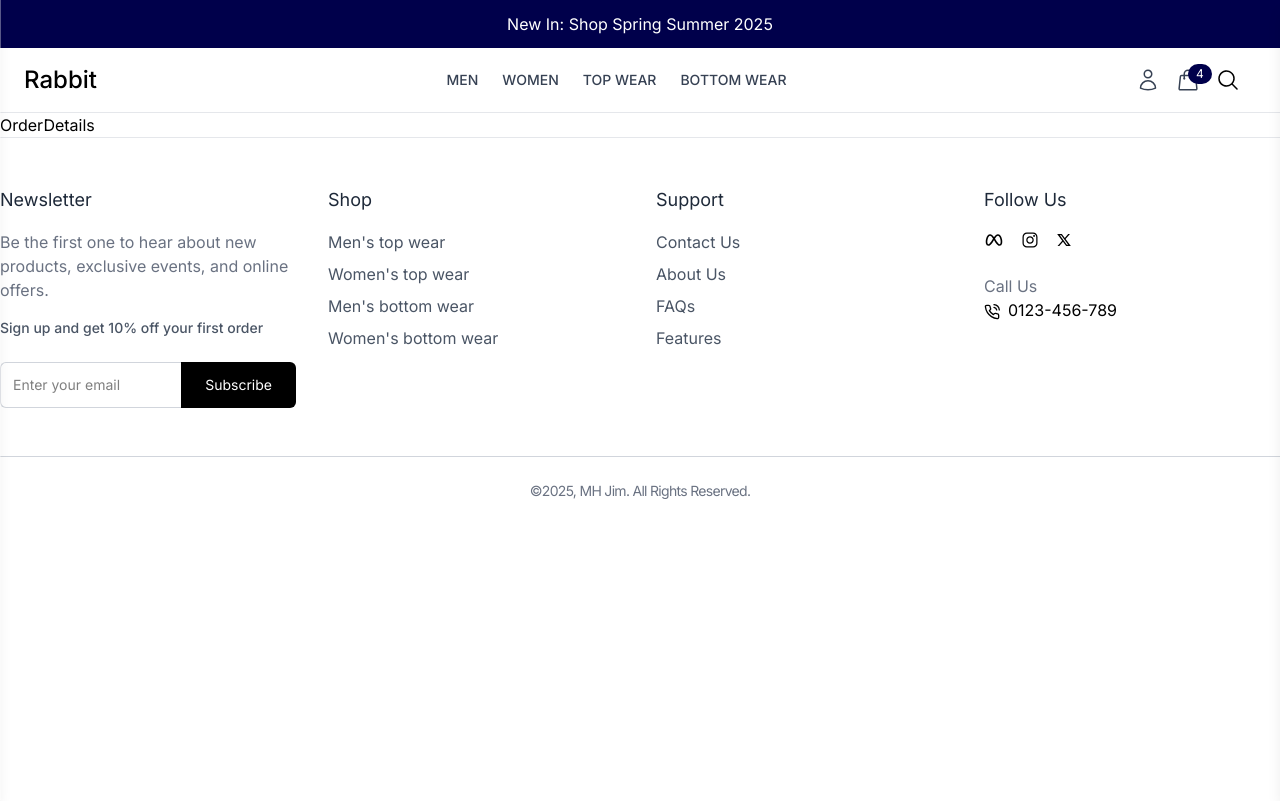
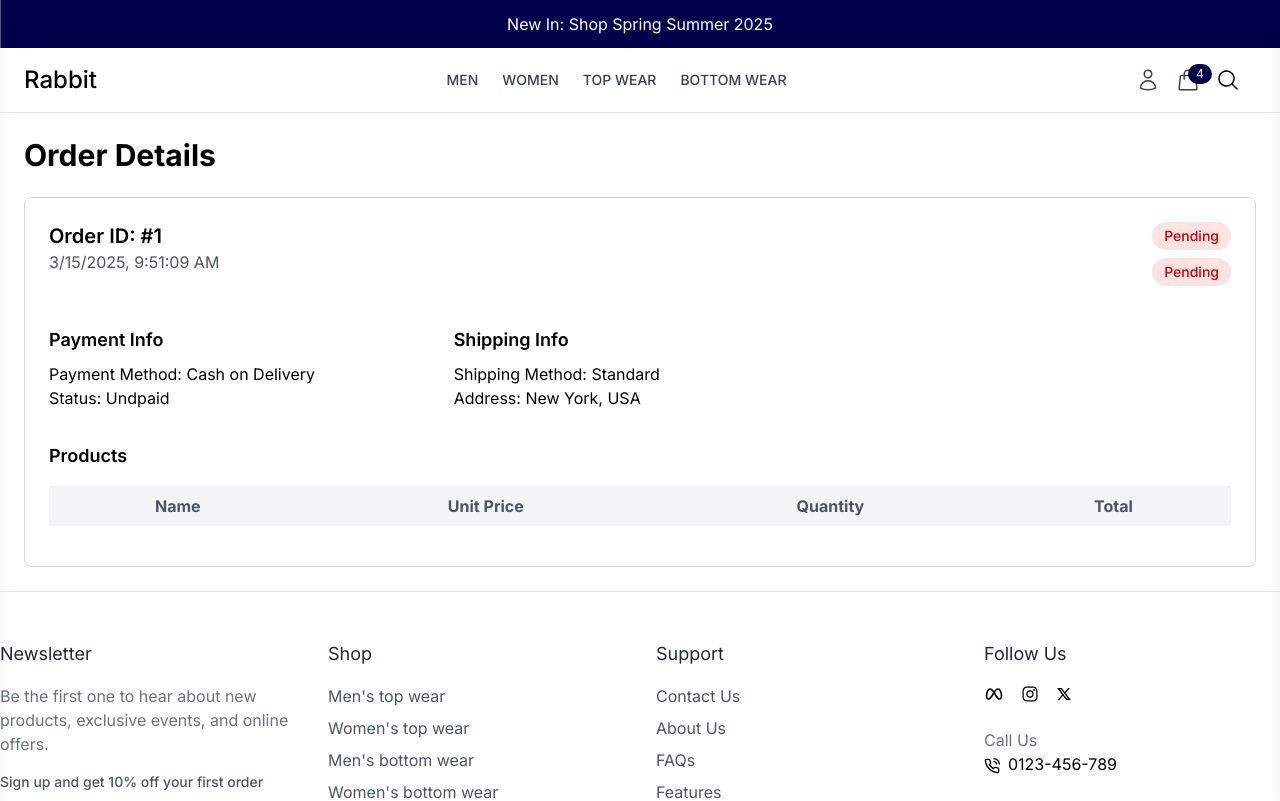
Before and after one commit to mehedihjim/rabbit, a React (Vite) app in the folder frontend/: page /order/1 in a window 1280 px wide. Shown: the top 801 px of the page. Built offline with nearby package versions, Linux system fonts and the light colour scheme.

Commit message:
orderdetails- tbody

```diff
--- a/frontend/src/pages/OrderDetails.jsx
+++ b/frontend/src/pages/OrderDetails.jsx
@@ -1,5 +1,5 @@
 import { useEffect, useState } from "react";
-import { React, useParams } from "react-router";
+import { useParams } from "react-router";
 
 const OrderDetails = () => {
   const { id } = useParams();
@@ -12,12 +12,107 @@ const OrderDetails = () => {
       isPaid: false,
       isDelivered: false,
       paymentMethod: "Cash on Delivery",
+      shippingMethod: "Standard",
       shippingAddress: { city: "New York", coutnry: "USA" },
-      orderItems: { productId: "1", coutnry: "USA" },
+      orderItems: [
+        {
+          productId: "1",
+          name: "Hoodie",
+          price: 120,
+          quantity: 4,
+          image: "https://picsum.photos/150?random=1",
+        },
+        {
+          productId: "2",
+          name: "Shorts",
+          price: 120,
+          quantity: 4,
+          image: "https://picsum.photos/150?random=2",
+        },
+        {
+          productId: "3",
+          name: "Bandana",
+          price: 40,
+          quantity: 1,
+          image: "https://picsum.photos/150?random=3",
+        },
+      ],
     };
-  });
+    setOrderDetails(mockOrderDetails);
+  }, [id]);
 
-  return <div>OrderDetails</div>;
+  return (
+    <div className="max-w-7xl mx-auto p-4 sm:p-6">
+      <h2 className="text-2xl md:text-3xl font-bold mb-6">Order Details</h2>
+      {!orderDetails ? (
+        <p>No Order details found</p>
+      ) : (
+        <div className="p-4 sm:p-6 rounded-lg border border-gray-300">
+          <div className="flex flex-col sm:flex-row justify-between mb-8">
+            <div className="">
+              <h3 className="text-lg md:text-xl font-semibold">
+                Order ID: #{orderDetails._id}
+              </h3>
+              <p className="text-gray-600">
+                {new Date(orderDetails.createdAt).toLocaleString()}
+              </p>
+            </div>
+            <div className="flex flex-col items-start sm:items-end mt-4 sm:mt-0">
+              <span
+                className={`${
+                  orderDetails.isPaid
+                    ? "bg-green-100 text-green-700 "
+                    : "bg-red-100 text-red-700"
+                } px-3 py-1 rounded-full text-start text-sm font-medium mb-2`}
+              >
+                {orderDetails.isPaid ? "Approved" : "Pending"}
+              </span>
+              <span
+                className={`${
+                  orderDetails.isDelivered
+                    ? "bg-green-100 text-green-700 "
+                    : "bg-red-100 text-red-700"
+                } px-3 py-1 rounded-full text-start text-sm font-medium mb-2`}
+              >
+                {orderDetails.isDelivered ? "Delivered" : "Pending"}
+              </span>
+            </div>
+          </div>
+          {/* Customer Info*/}
+          <div className="grid grid-cols-1 sm:grid-cols-2 md:grid-cols-3 gap-8 mb-8">
+            <div className="">
+              <h4 className="text-lg font-semibold mb-2">Payment Info</h4>
+              <p className="">Payment Method: {orderDetails.paymentMethod}</p>
+              <p className="">
+                Status: {orderDetails.isPaid ? "Paid" : "Undpaid"}
+              </p>
+            </div>
+            <div className="">
+              <h4 className="text-lg font-semibold mb-2">Shipping Info</h4>
+              <p className="">Shipping Method: {orderDetails.shippingMethod}</p>
+              <p className="">
+                Address:{" "}
+                {`${orderDetails.shippingAddress.city}, ${orderDetails.shippingAddress.coutnry}`}
+              </p>
+            </div>
+          </div>
+          <div className="overflow-x-auto">
+            <h4 className="text-lg font-semibold mb-4">Products</h4>
+            <table className="min-w-full text-gray-600 mb-4">
+              <thead className="bg-gray-100">
+                <tr>
+                  <th className="py-2 px-4">Name</th>
+                  <th className="py-2 px-4">Unit Price</th>
+                  <th className="py-2 px-4">Quantity</th>
+                  <th className="py-2 px-4">Total</th>
+                </tr>
+              </thead>
+            </table>
+          </div>
+        </div>
+      )}
+    </div>
+  );
 };
 
 export default OrderDetails;
```
